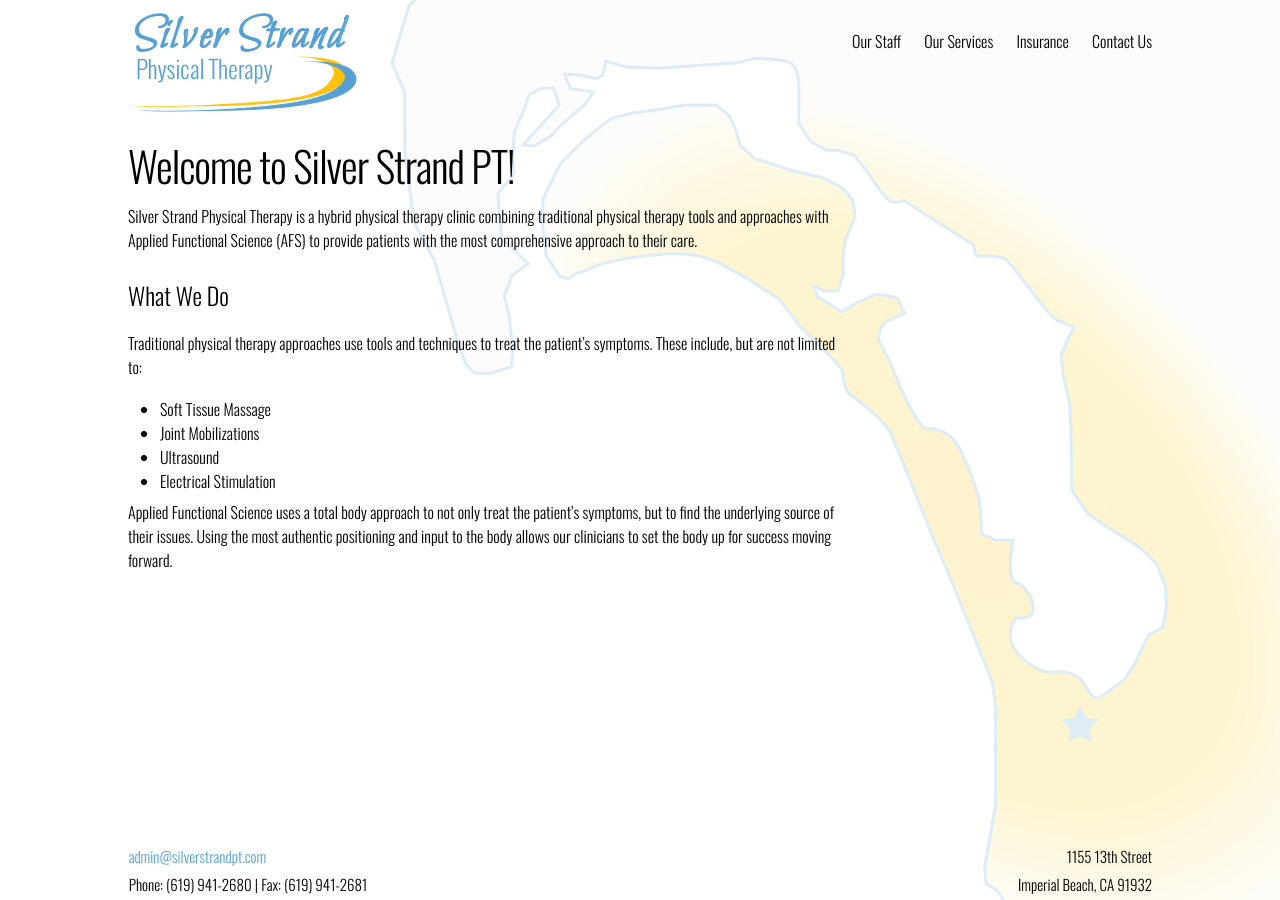
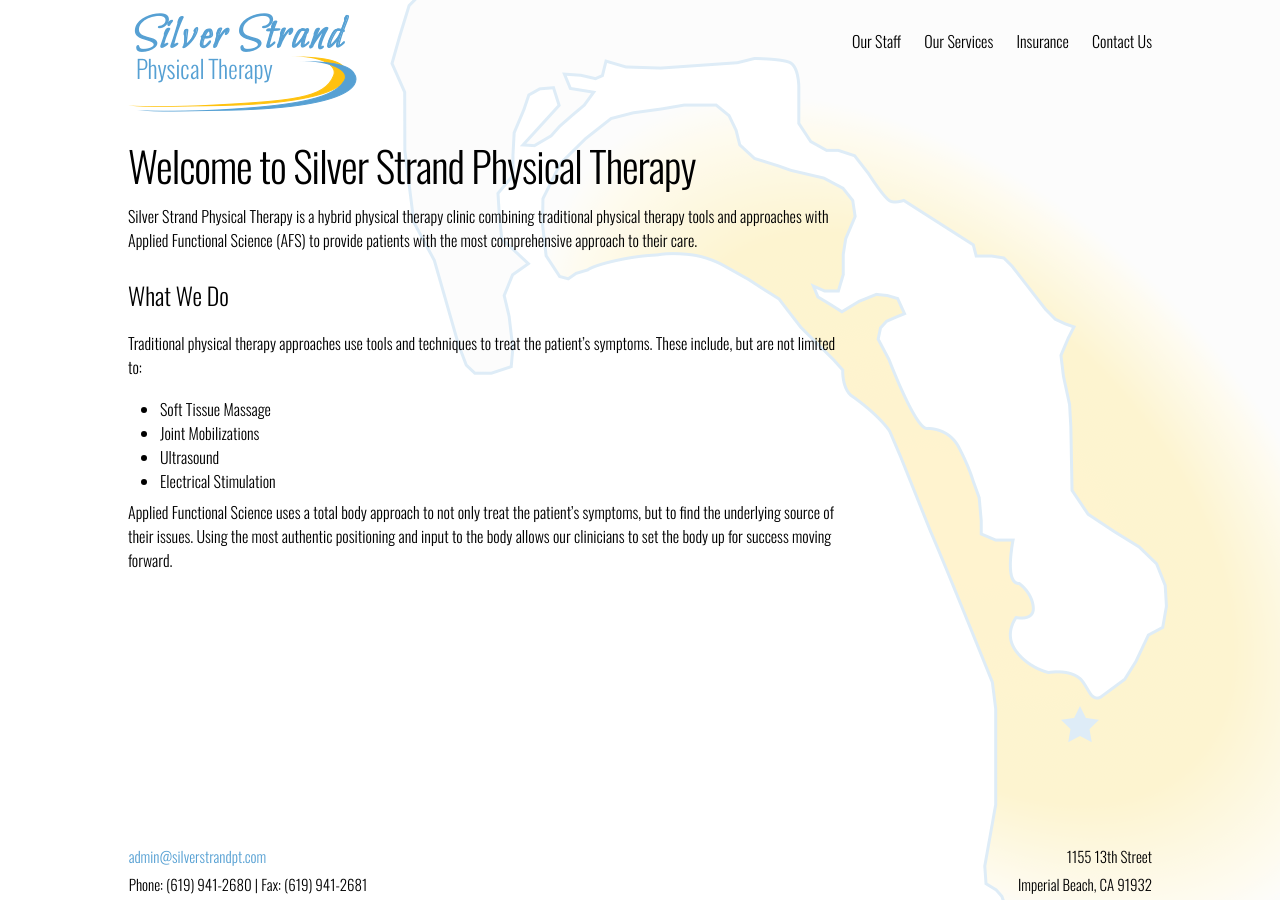
Before and after one commit to zac-heisey/silver-strand-pt, a Jekyll site: the page built from index.html, in a window 1280 px wide. Built offline with Jekyll 4.4.1, drawn with Linux system fonts in a browser that asks for light colours; some web fonts are replaced.

Commit message:
udpate h1 on homepage from PT to Physical Therapy

```diff
--- a/index.html
+++ b/index.html
@@ -5,7 +5,7 @@
 
 <section class="home-content">
   <header class="post-header">
-    <h1 class="post-title">Welcome to Silver Strand PT!</h1>
+    <h1 class="post-title">Welcome to Silver Strand Physical Therapy</h1>
   </header>
   <div class="content-intro">
     <p>Silver Strand Physical Therapy is a hybrid physical therapy clinic combining traditional physical therapy tools and approaches with Applied Functional Science (AFS) to provide patients with the most comprehensive approach to their care.</p>
```
